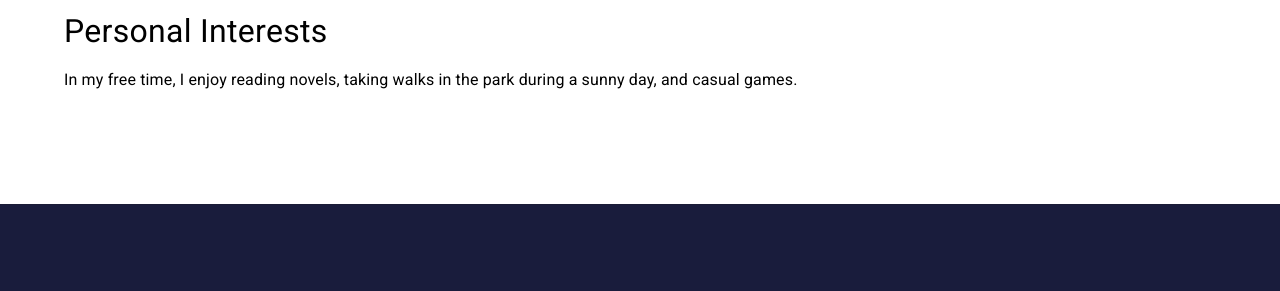
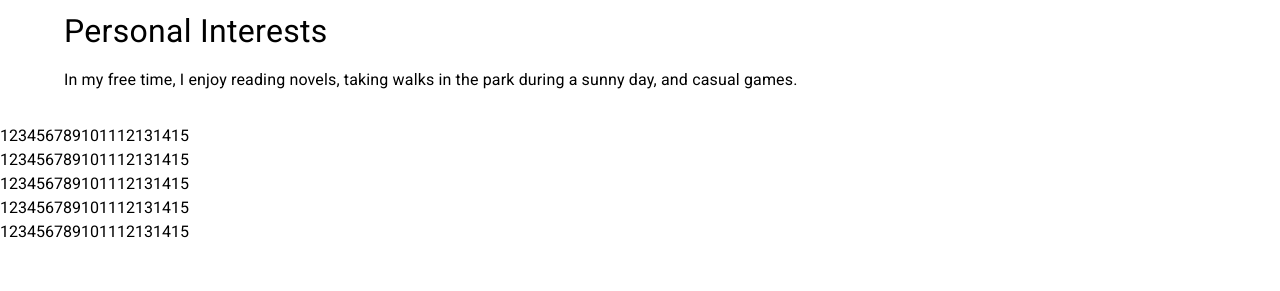
Before and after one commit to catmemberMona/portfolio, a React (Create React App) app: page / in a window 1280 px wide. Shown: the part 1620-1911 px from the top of the page. Built offline with nearby package versions, Linux system fonts and the light colour scheme.

Commit message:
created and display Tech component with dummy data

```diff
--- a/public/index.html
+++ b/public/index.html
@@ -13,7 +13,7 @@
       manifest.json provides metadata used when your web app is installed on a
       user's mobile device or desktop. See https://developers.google.com/web/fundamentals/web-app-manifest/
     -->
-    <link rel="manifest" href="%PUBLIC_URL%/manifest.json" />
+    <!-- <link rel="manifest" href="%PUBLIC_URL%/manifest.json" /> -->
 
     <!-- styling for materialUI fonts  -->
     <link rel="stylesheet" href="https://fonts.googleapis.com/css?family=Roboto:300,400,500,700&display=swap" />
--- a/src/Components/Main.js
+++ b/src/Components/Main.js
@@ -20,6 +20,7 @@ import Me from './Me'
 import AboutMe from './AboutMe'
 import Projects from './Projects'
 import Footer from './Footer'
+import Tech from './Tech'
 
 function Main(props) {
   const classes = useStyles();
@@ -42,6 +43,7 @@ function Main(props) {
       <Me avatarImage={mona} />
       {/* About Mona Section */}
       <AboutMe avatarImages={{ mona, linkedin, github }} />
+      <Tech />
       {/* Projects Section  */}
       <Projects />
       <Footer avatarImages={{ mona, linkedin, github }} />
--- /dev/null
+++ b/src/Components/Tech.js
@@ -0,0 +1,39 @@
+import React from 'react';
+import { Card } from '@material-ui/core';
+
+let technology = [
+  [1, 2, 3, 4, 5, 6, 7, 8, 9, 10, 11, 12, 13, 14, 15],
+  [1, 2, 3, 4, 5, 6, 7, 8, 9, 10, 11, 12, 13, 14, 15],
+  [1, 2, 3, 4, 5, 6, 7, 8, 9, 10, 11, 12, 13, 14, 15],
+  [1, 2, 3, 4, 5, 6, 7, 8, 9, 10, 11, 12, 13, 14, 15],
+  [1, 2, 3, 4, 5, 6, 7, 8, 9, 10, 11, 12, 13, 14, 15],
+];
+
+const Tech = () => {
+  return (
+    <div style={styles.content}>
+      {technology.map(row => {
+        return (
+          <div style={styles.row}>
+            {row.map(tech => {
+              return <div>{tech}</div>
+            })}
+          </div>)
+      })}
+
+    </div>
+  )
+}
+
+let styles = {
+  content: {
+    display: 'flex',
+    flexDirection: 'column',
+  },
+  row: {
+    display: 'flex',
+    flexDirection: 'row',
+  },
+};
+
+export default Tech
```
